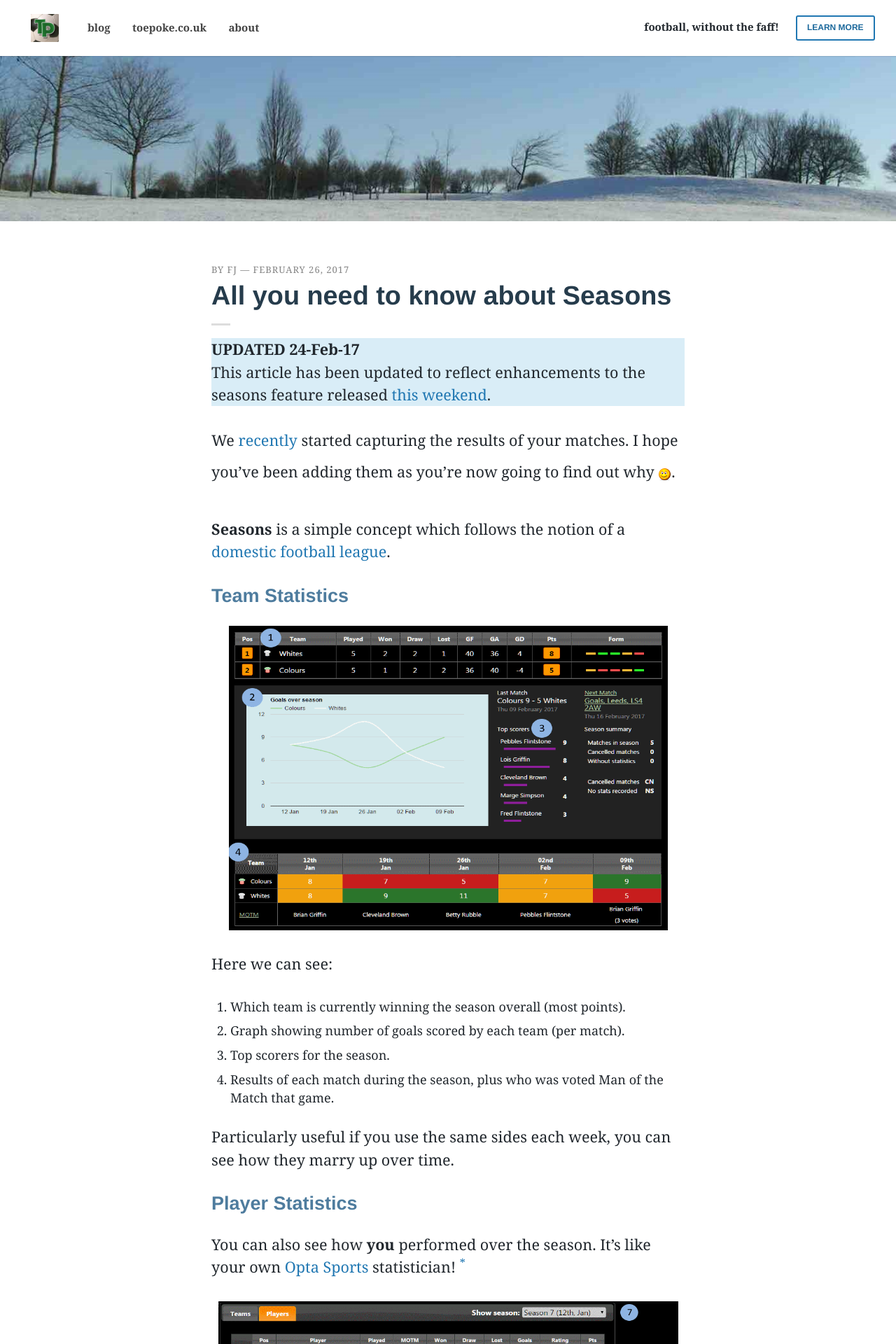
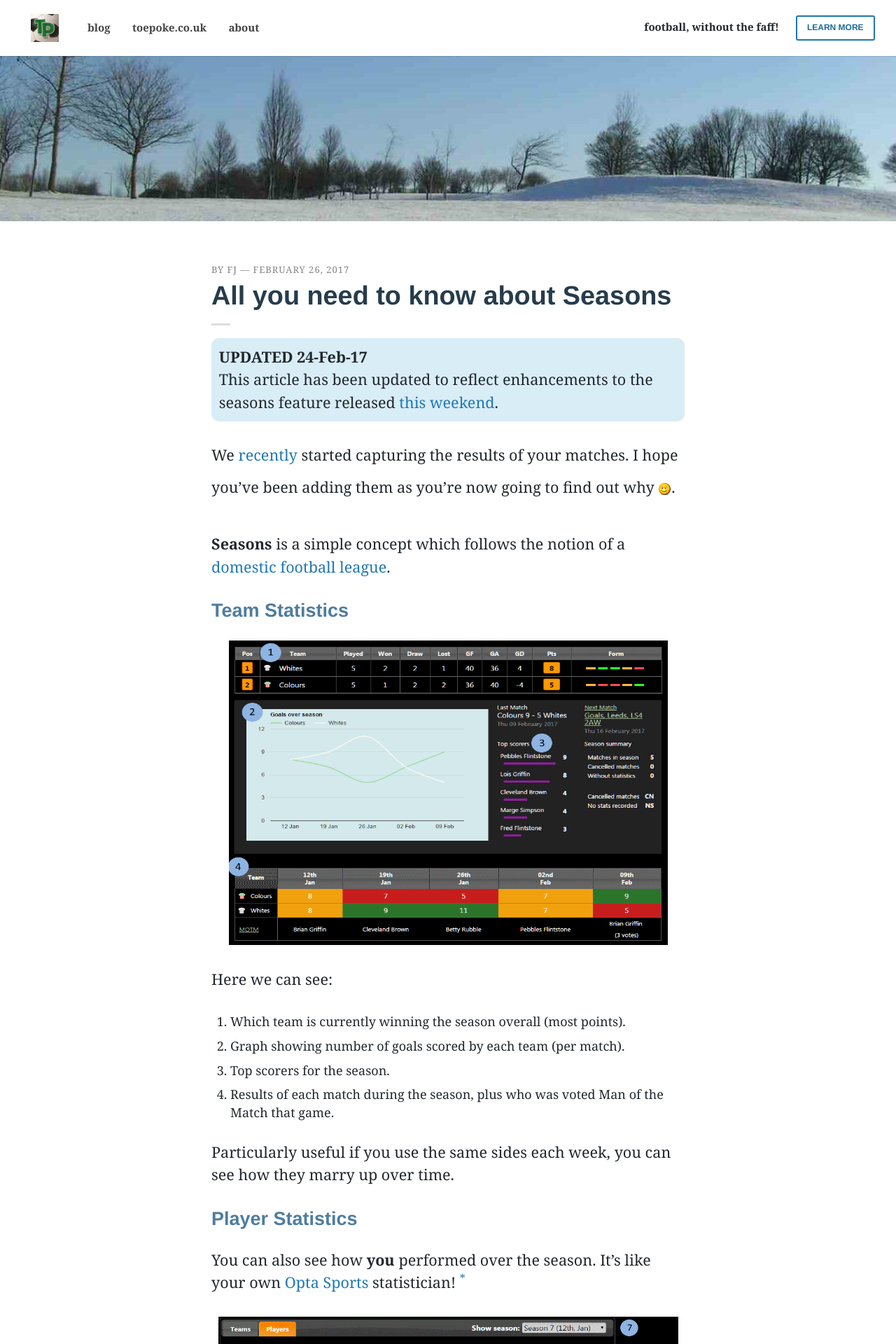
Before and after one commit to toepoke/toepoke.github.io, a Jekyll site: the page built from _posts/2017/2017-02-26-seasons.md, in a window 1280 px wide. Shown: the top 1920 px of the page at 70% size. Built offline with Jekyll 4.4.1, drawn with Linux system fonts in a browser that asks for light colours; some web fonts are replaced; comment, search, counter and statistics services are not loaded.

Commit message:
Styling tweak for the .info block

```diff
--- a/assets/tp-blog.css
+++ b/assets/tp-blog.css
@@ -19,6 +19,8 @@ h3 {
 }
 .info {
 	background-color: #d9edf7;
+  padding: 0.5em;
+  border-radius: .5em;
 }
 .footnote {
 	font-size: small;
```
